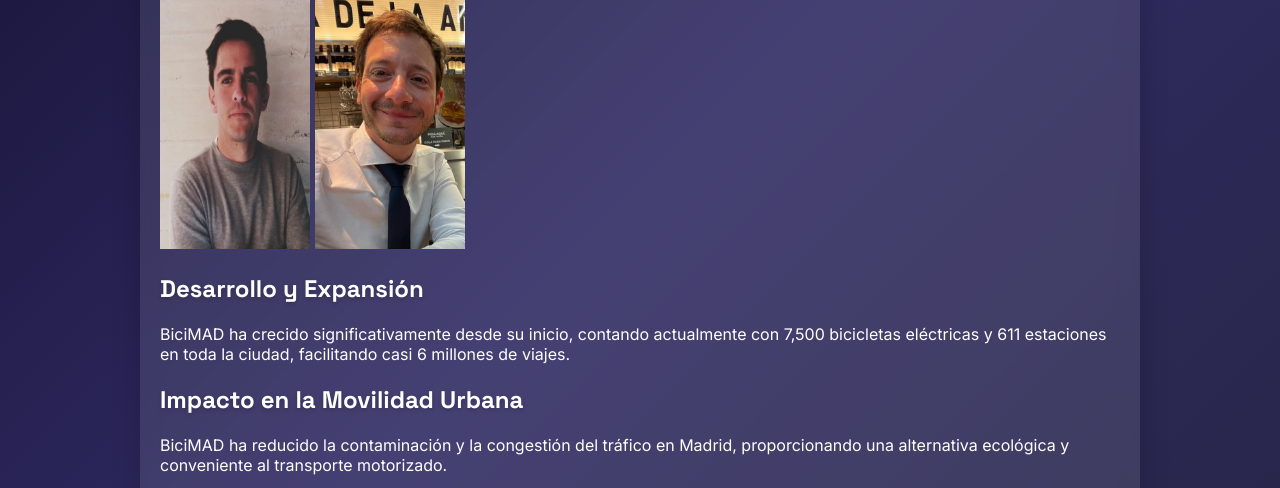
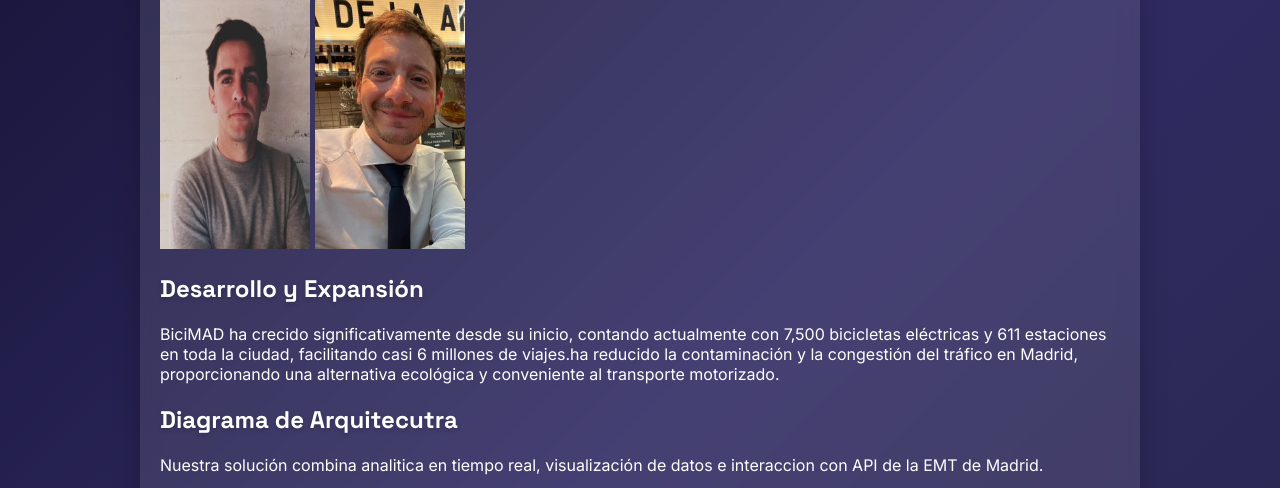
Before and after one commit to Munchkinland/BiciMad-2.0, a Flask app: page / in a window 1280 px wide. Shown: the part 613-1101 px from the top of the page. Run offline with Flask 3, Linux system fonts and the light colour scheme.

Commit message:
ok sin ngrok

```diff
--- a/app.py
+++ b/app.py
@@ -79,5 +79,4 @@
     return render_template('appuser.html')
 
 if __name__ == '__main__':
-    from waitress import serve
-    serve(app, host='0.0.0.0', port=8080)
+    app.run(debug=True)
--- a/templates/index.html
+++ b/templates/index.html
@@ -62,12 +62,13 @@
 
 
         <h2>Desarrollo y Expansión</h2>
-        <p>BiciMAD ha crecido significativamente desde su inicio, contando actualmente con 7,500 bicicletas eléctricas y 611 estaciones en toda la ciudad, facilitando casi 6 millones de viajes.</p>
+        <p>BiciMAD ha crecido significativamente desde su inicio, contando actualmente con 7,500 bicicletas eléctricas y 611 estaciones en toda la ciudad, facilitando casi 6 millones de viajes.ha reducido la contaminación y la congestión del tráfico en Madrid, proporcionando una alternativa ecológica y conveniente al transporte motorizado.</p>
 
-        <h2>Impacto en la Movilidad Urbana</h2>
-        <p>BiciMAD ha reducido la contaminación y la congestión del tráfico en Madrid, proporcionando una alternativa ecológica y conveniente al transporte motorizado.</p>
+        <h2>Diagrama de Arquitecutra</h2>
+        <p>Nuestra solución combina analitica en tiempo real, visualización de datos e interaccion con API de la EMT de Madrid.</p>
 
-        <img src="Diagrama arq" alt="Homer Simpson desapareciendo" class="fade-in" id="imagenHomer" width="400">
+        <img src="static/Diagrama.png" alt="Homer Simpson desapareciendo" class="fade-in" id="imagenHomer" width="950">
+
 
         <h2>Objetivo de nuestro proyecto</h2>
         <p>Nuestro objetivo es optimizar BiciMAD utilizando Machine Learning para reducir la huella ecológica, promover un estilo de vida saludable, reducir la contaminación y mejorar la experiencia del usuario.</p>
```
Also changed, not shown: static/Diagrama.png (renamed from static/Diagrama arq.png).
